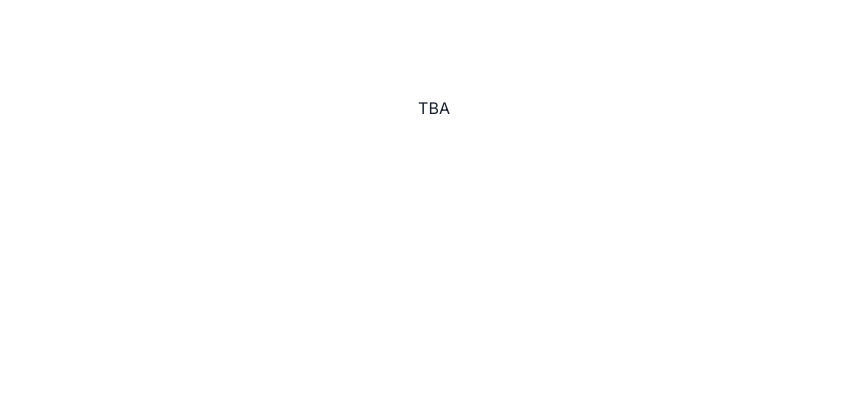
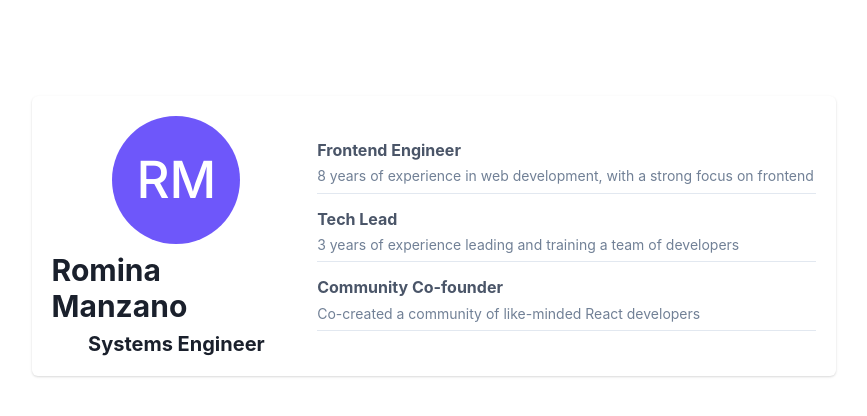
Before and after one commit to RominaManzano/portfolio-web, a Next.js app: page / in a window 1280 px wide. Shown: the top 416 px of the page, without its empty margins (206-1073 px from the left). Built offline with nearby package versions, Linux system fonts and the light colour scheme.

Commit message:
ADD: About template to page

```diff
--- a/src/app/page.tsx
+++ b/src/app/page.tsx
@@ -1,7 +1,9 @@
+import About from "@/components/templates/About";
+
 export default function Home() {
   return (
     <main className="flex min-h-screen flex-col items-center justify-between p-24">
-      TBA
+      <About />
     </main>
   );
 }
--- /dev/null
+++ b/src/components/templates/About.tsx
@@ -0,0 +1,30 @@
+import ProfileCard from "../organisms/ProfileCard";
+
+const About = () => {
+  const infoItems = [
+    {
+      title: "Frontend Engineer",
+      description:
+        "8 years of experience in web development, with a strong focus on frontend",
+    },
+    {
+      title: "Tech Lead",
+      description:
+        "3 years of experience leading and training a team of developers",
+    },
+    {
+      title: "Community Co-founder",
+      description: "Co-created a community of like-minded React developers",
+    },
+  ];
+
+  return (
+    <ProfileCard
+      name="Romina Manzano"
+      title="Systems Engineer"
+      infoItems={infoItems}
+    />
+  );
+};
+
+export default About;
```
